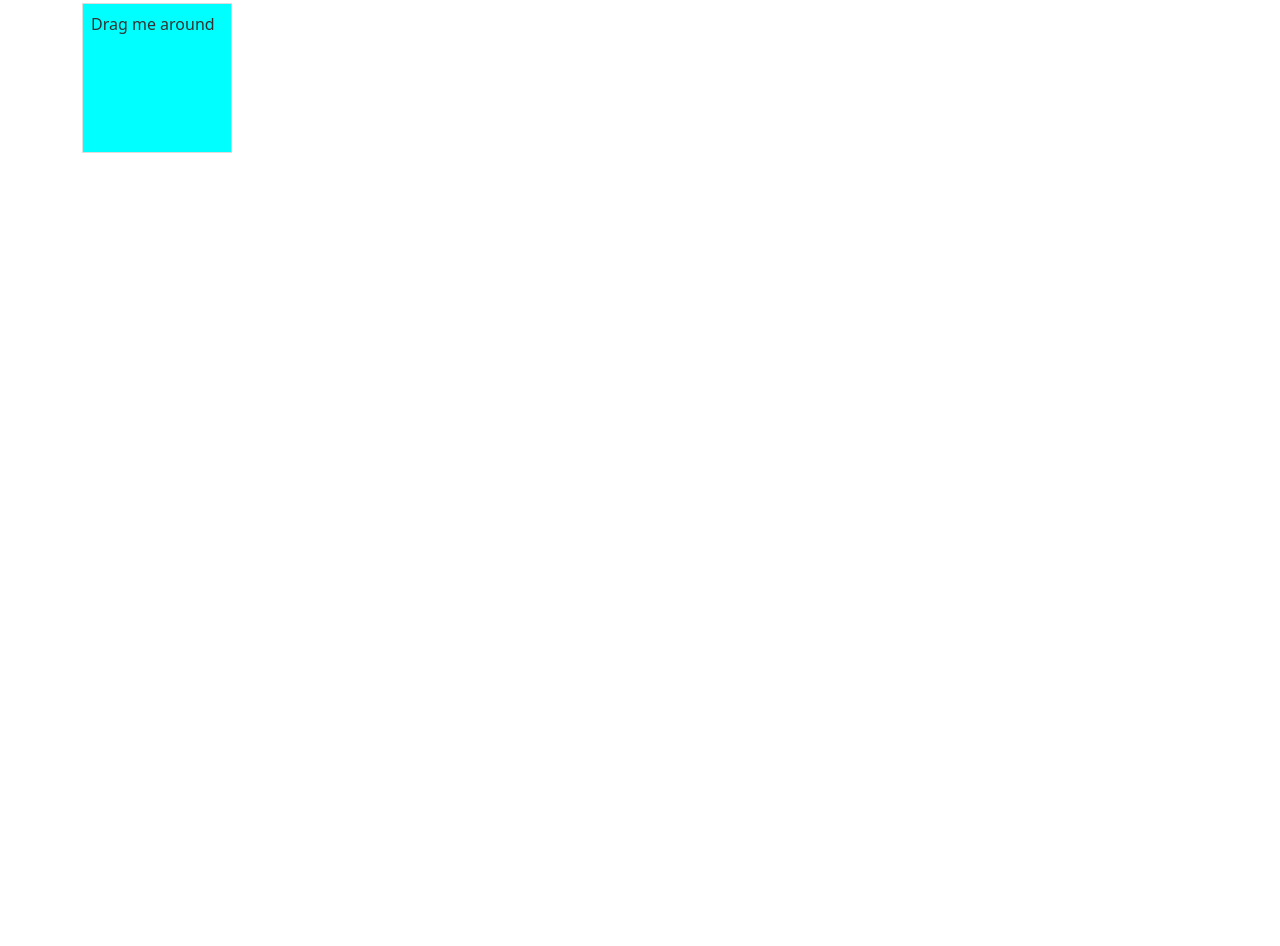
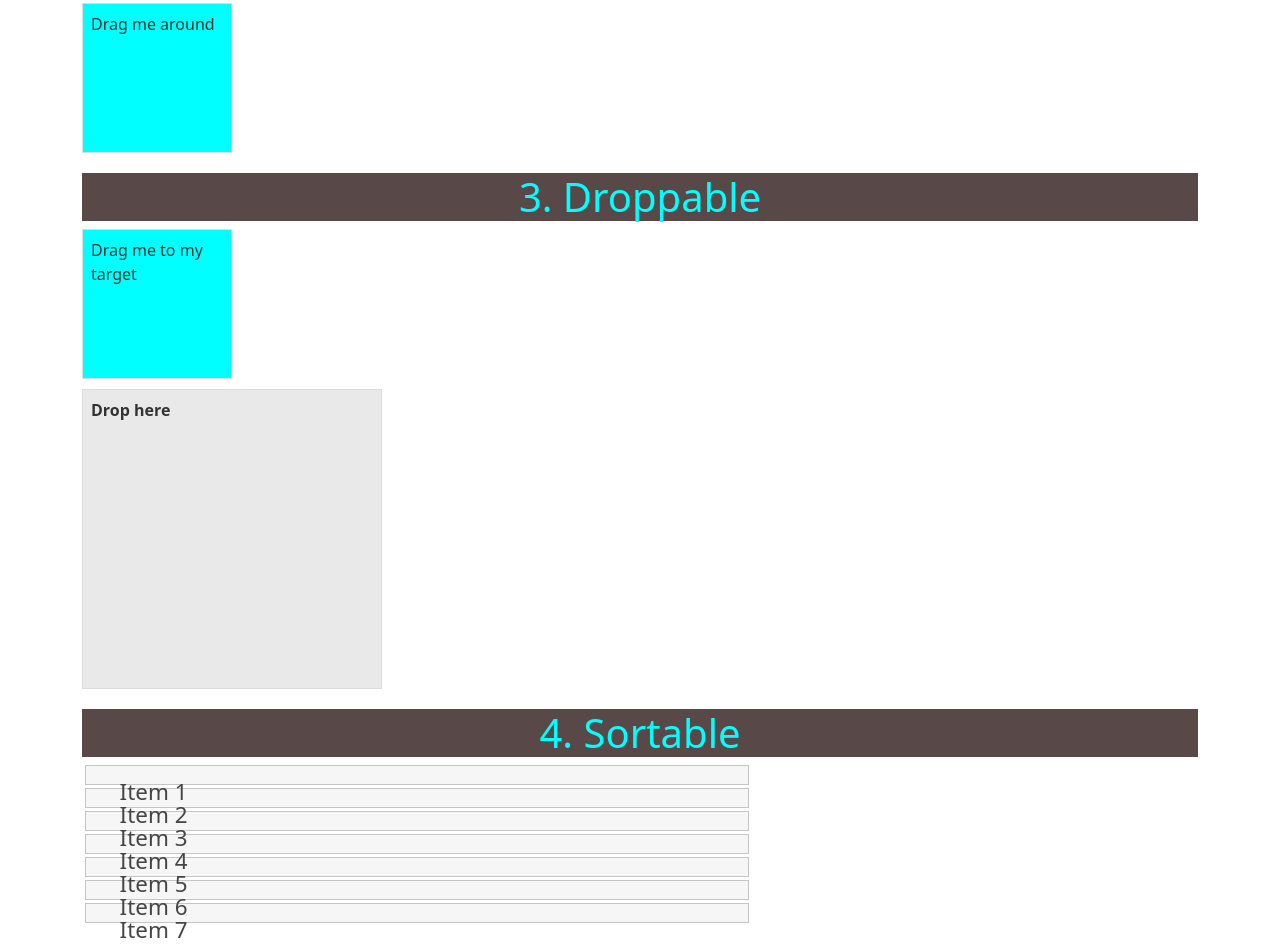
Before and after one commit to tariqul-sagar/javascript-jQuery, a plain HTML site: page index.html in a window 1280 px wide. Shown: the part 556-1502 px from the top of the page. Before the commit the page ends 800 px from the top, so only its background shows below. Drawn offline with Linux system fonts and the light colour scheme.

Commit message:
jq example 3 done

```diff
--- a/css/style.css
+++ b/css/style.css
@@ -25,10 +25,39 @@
 	color: #101010;
 }
 
-#draggable {
+#draggable, #drag {
 	width: 150px;
 	height: 150px;
 	padding: 0.5em;
 	background-color: aqua;
 }
+
+ #droppable {
+  	width: 300px;
+  	height: 300px;
+  	padding: 0.5em;
+  	margin: 10px 0;
+ }
+
+ .drop_div{
+ 	margin-bottom: 10px;
+ }
+
+ #sortable {
+ 	list-style-type: none;
+ 	margin: 0;
+ 	padding: 0;
+ 	width: 60%;
+ }
+ #sortable li {
+  	margin: 0 3px 3px 3px;
+  	padding: 0.4em;
+  	padding-left: 1.5em;
+  	font-size: 1.4em;
+  	height: 18px;
+  }
+ #sortable li span {
+  	position: absolute;
+  	margin-left: -1.3em;
+  }
 /*jQuery end*/
--- a/index.html
+++ b/index.html
@@ -4,7 +4,7 @@
     <meta charset="utf-8">
     <meta name="viewport" content="width=device-width, initial-scale=1">
     <!-- Title -->
-    <title>Javascript</title>
+    <title>Javascript & jQuery</title>
     <!-- Favicon -->
     <link rel="shortcut icon" type="images/png" href="images/" sizes="16x16">
 
@@ -49,17 +49,59 @@
           <h2>Click the button to see the change</h2>
           <button type="button" class="btn btn-info btn_alert">Click Me</button>
         </div>
+      </div>
+    </section>
 
+    <section>
+      <div class="container">
         <div class="title">
           <h2 class="jq_h2">2. Draggable</h2>
         </div>
         <div id="draggable" class="ui-widget-content">
           <p>Drag me around</p>
         </div>
+      </div>
+    </section>
+
+    <section>
+      <div class="container">
+        <div class="title">
+          <h2 class="jq_h2">3. Droppable</h2>
+        </div>
+        <div class="drop_div">
+          <div id="drag" class="ui-widget-content">
+            <p>Drag me to my target</p>
+          </div>
+
+          <div id="droppable" class="ui-widget-header">
+            <p>Drop here</p>
+          </div>
+        </div>
+      </div>
+    </section>
 
 
+    <section>
+      <div class="container">
+        <div class="title">
+          <h2 class="jq_h2">4. Sortable</h2>
+        </div>
+        <div>
+          <ul id="sortable">
+            <li class="ui-state-default"><span class="ui-icon ui-icon-arrowthick-2-n-s"></span>Item 1</li>
+            <li class="ui-state-default"><span class="ui-icon ui-icon-arrowthick-2-n-s"></span>Item 2</li>
+            <li class="ui-state-default"><span class="ui-icon ui-icon-arrowthick-2-n-s"></span>Item 3</li>
+            <li class="ui-state-default"><span class="ui-icon ui-icon-arrowthick-2-n-s"></span>Item 4</li>
+            <li class="ui-state-default"><span class="ui-icon ui-icon-arrowthick-2-n-s"></span>Item 5</li>
+            <li class="ui-state-default"><span class="ui-icon ui-icon-arrowthick-2-n-s"></span>Item 6</li>
+            <li class="ui-state-default"><span class="ui-icon ui-icon-arrowthick-2-n-s"></span>Item 7</li>
+          </ul>
+        </div>
       </div>
     </section>
+
+
+
     <!-- jQuery end -->
 
 
--- a/js/script.js
+++ b/js/script.js
@@ -15,4 +15,19 @@ $(document).ready(function(){
 	});
 
 	$( "#draggable" ).draggable();
+
+	$( "#drag" ).draggable();
+
+	$( "#droppable" ).droppable({
+      drop: function( event, ui ) {
+        $( this )
+          .addClass( "ui-state-highlight" )
+          .find( "p" )
+            .html( "Perfect!" );
+      }
+    });
+
+    $( "#sortable" ).sortable();
+
+
 });
```
